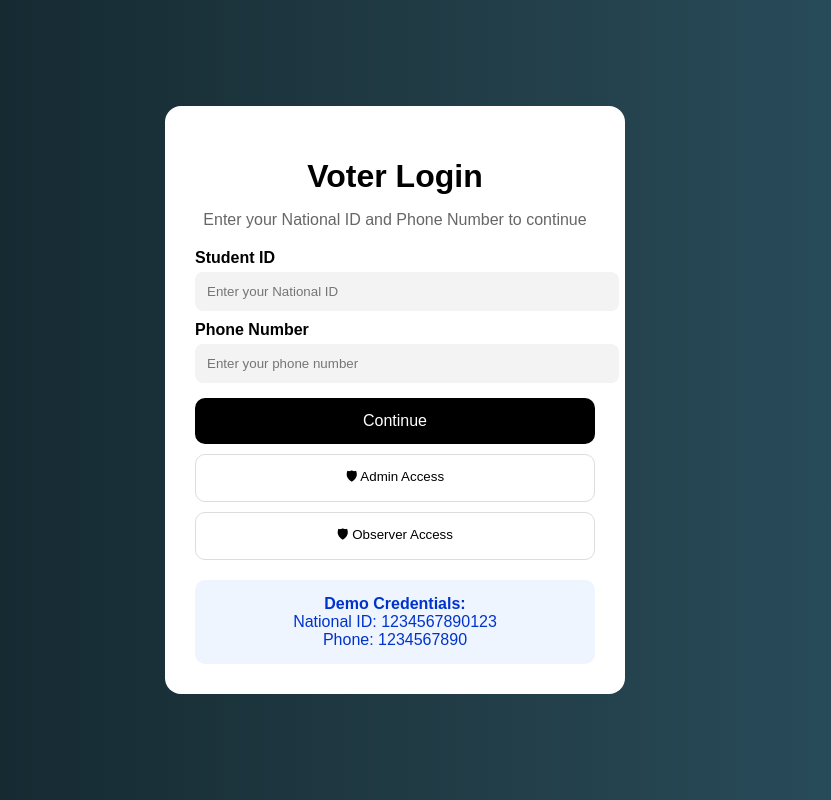
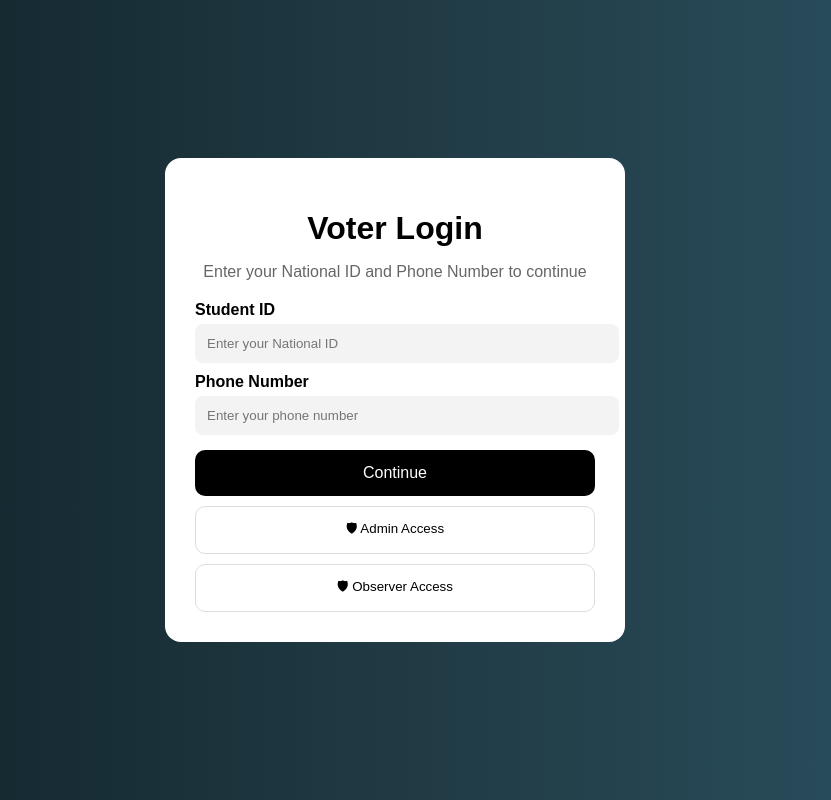
Before and after one commit to raynell21/E-voting, a PHP site: page /login.php in a window 1280 px wide. Shown: the whole page, without its empty margins (245-1076 px from the left). Run offline with PHP 8.4, Linux system fonts and the light colour scheme.

Commit message:
Update login.php

```diff
--- a/login.php
+++ b/login.php
@@ -1,6 +1,5 @@
 <?php
-$correct_nid = "1234567890123";
-$correct_phone = "1234567890";
+
 
 $message = "";
 
@@ -44,11 +43,7 @@ if ($_SERVER['REQUEST_METHOD'] == 'POST') {
 <button class="btn-outline">🛡 Admin Access</button>
 <button class="btn-outline">🛡 Observer Access</button>
 
-<div class="demo-box">
-<b>Demo Credentials:</b><br>
-National ID: 1234567890123<br>
-Phone: 1234567890
-</div>
+
 
 
 
```
